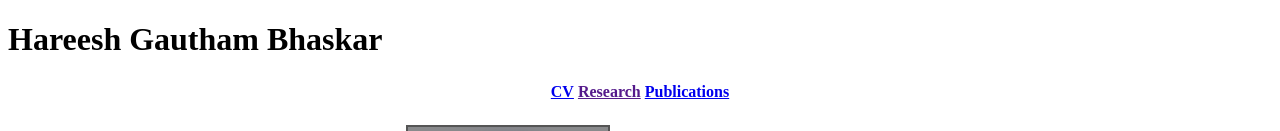
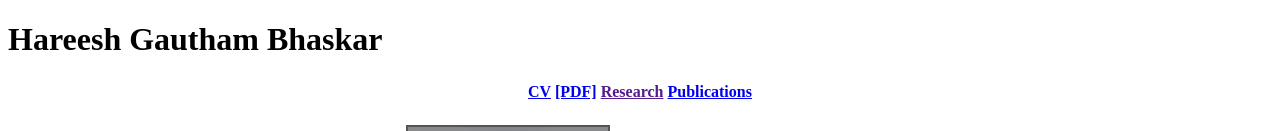
Before and after one commit to bhareeshg/bhareeshg.github.io, a website built with Vite: page index.html in a window 1280 px wide. Shown: the top 131 px of the page. Built offline with nearby package versions, Linux system fonts and the light colour scheme.

Commit message:
Add files via upload

```diff
--- a/index.html
+++ b/index.html
@@ -37,7 +37,7 @@
   <table align=center>
   <thead>
   <tr>
-  <th> <a href="https://docs.google.com/document/u/0/d/e/2PACX-1vQXwnDQ2vYUePVmf1HRLh0U_6NLsycvW3f5h95h6Hj4TAEbJFPpYfJfdRse4F_5_KhEItm9rM2GB6h4/pub?pli=1">CV</a>  </th>
+  <th> <a href="https://docs.google.com/document/u/0/d/e/2PACX-1vQXwnDQ2vYUePVmf1HRLh0U_6NLsycvW3f5h95h6Hj4TAEbJFPpYfJfdRse4F_5_KhEItm9rM2GB6h4/pub?pli=1">CV</a> <a href="cv-Hareesh Gautham Bhaskar-1.pdf">[PDF]</a>   </th>
   <th> <a href="">Research</a>  </th>
   <th> <a href="https://arxiv.org/search/?query=Hareesh+Gautham+Bhaskar&searchtype=all&source=header">Publications</a>  </th>
   </tr>
```
Also changed, not shown: 1 other file.
